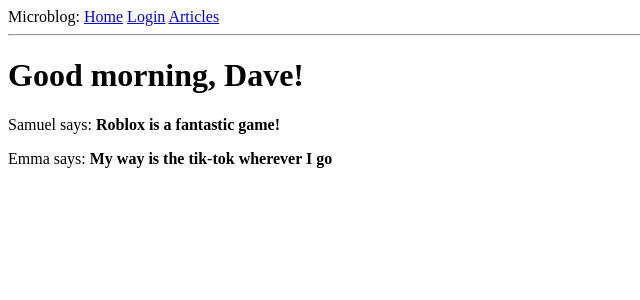
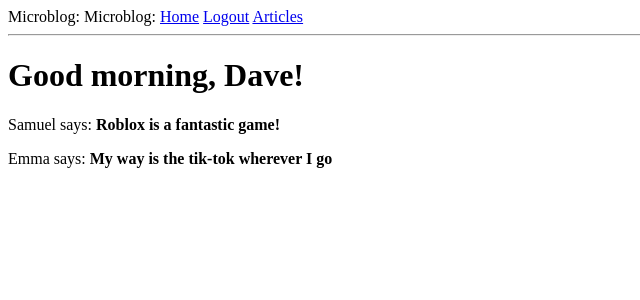
Before and after one commit to radimcm/microblog, a Flask app: page / in a window 1280 px wide. Shown: the top 300 px of the page, without its empty margins (0-640 px from the left). Run offline with Flask 2, Linux system fonts and the light colour scheme; the visitor is signed in with stand-in values (Sample User, id 1).

Commit message:
login almost finished

```diff
--- a/app/__init__.py
+++ b/app/__init__.py
@@ -10,5 +10,6 @@ app.config.from_object(Config)
 db = SQLAlchemy(app)
 migrate = Migrate(app, db)
 login = LoginManager(app)
+login.login_view = 'login'
 
 from app import routes, models
--- a/app/routes.py
+++ b/app/routes.py
@@ -14,12 +14,15 @@ from matplotlib.backends.backend_svg import FigureCanvasSVG
 from matplotlib.figure import Figure
 
 from flask_login import current_user, login_user
+from flask_login import login_required
+from flask_login import logout_user
 from app.models import User
 
 
 @app.route('/')
 
 @app.route('/index')
+@login_required
 def index():
     user = {'username': 'Dave'}
     posts = [
@@ -41,9 +44,23 @@ def articles():
 
 @app.route('/login', methods=['GET', 'POST'])
 def login():
+    if current_user.is_authenticated:
+        return redirect(url_for('index'))
     form = LoginForm()
+    if form.validate_on_submit():
+        user = User.query.filter_by(username=form.username.data).first()
+        if user is None or not user.check_password(form.password.data):
+            flash('Invalid username or password')
+            return redirect(url_for('login'))
+        login_user(user, remember=form.remember_me.data)
+        return redirect(url_for('index'))
     str = calc()
     return render_template('login.html', title='Sign In', form=form, result = str)
+
+@app.route('/logout')
+def logout():
+    logout_user()
+    return redirect(url_for('index'))
 
 
 def onehot(label):
--- a/app/templates/base.html
+++ b/app/templates/base.html
@@ -9,8 +9,13 @@
     <body>
     <div>
       Microblog:
-        <a href="/index">Home</a>
-        <a href="/login">Login</a>
+        Microblog:
+        <a href="{{ url_for('index') }}">Home</a>
+        {% if current_user.is_anonymous %}
+        <a href="{{ url_for('login') }}">Login</a>
+        {% else %}
+        <a href="{{ url_for('logout') }}">Logout</a>
+        {% endif %}
         <a href="/articles">Articles</a>
      </div>
      <hr>
```
